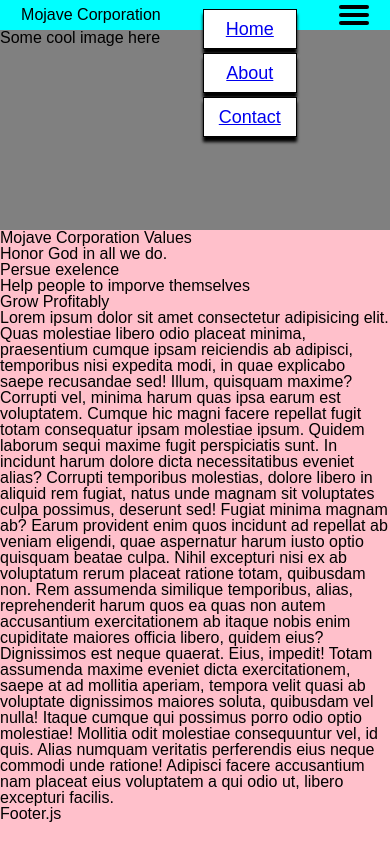
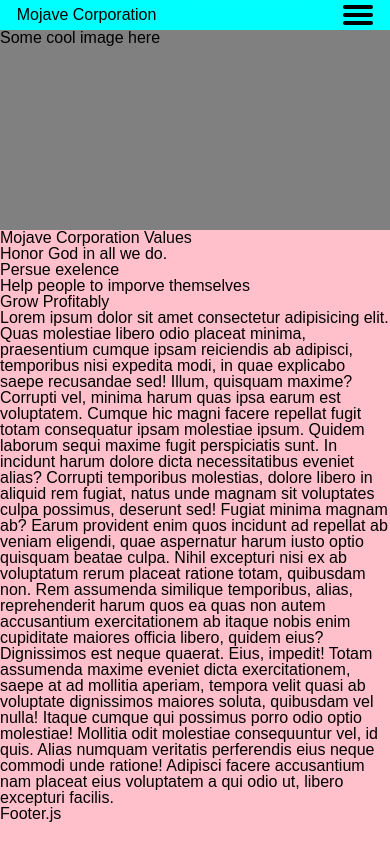
Before and after one commit to JordanOfTroy/MojaveCorp, a React (Create React App) app: page /#/ in a window 390 px wide. Built offline with nearby package versions, Linux system fonts and the light colour scheme.

Commit message:
made burger-to-X animation

```diff
--- a/src/App.css
+++ b/src/App.css
@@ -34,16 +34,23 @@
     list-style-type: none;
     /* border: solid 2px red; */
     position: relative;
-    top: 60px
+    top: -85px;
+    background-color: white;
+    transition: 1s;
+  }
+
+  #nav ul.open {
+    top: 56px
   }
 
   #nav ul li {
     position: relative;
+    width: 120px;
     margin-bottom: 4px;
     border:  solid black 1px;
     padding: 10px 15px;
     text-align: center;
-    background-color: white;
+    background-color: inherit;
     box-shadow: 0px 5px 3px black;
     font-size: 18px;
   }
@@ -67,5 +74,25 @@
     border-radius: 100px;
     background-color: black;
     margin: 2px 0px;
+    transition: .7s;
   }
+
+  .patty.lean_left {
+    /* background-color: red; */
+    transform: rotate(-405deg) translate(0px, 10px);
+
+  }
+
+  .patty.go_away {
+    transform: rotate(720deg);
+    opacity: 0;
+  }
+
+  .patty.lean_right {
+    /* background-color: yellow; */
+    transform: rotate(405deg) translate(-1px, -11px);
+  }
+
+
+
 }
--- a/src/Components/Nav.js
+++ b/src/Components/Nav.js
@@ -29,9 +29,9 @@ class Nav extends Component {
           <li><Link className='link link_3' to='/Contact' >Contact</Link></li>
         </ul>
         <div className={"burger_menu" + (showDrawer ? ' crossed' : ' bars')} onClick={()=>this.handleClick()}>
-          <div className="patty top_patty"></div>
-          <div className="patty middle_patty"></div>
-          <div className="patty bottom_patty"></div>
+          <div className={"patty top_patty" + (showDrawer ? ' lean_left' : 'bar')}></div>
+          <div className={"patty middle_patty" + (showDrawer ? ' go_away' : 'bar')}></div>
+          <div className={"patty bottom_patty" + (showDrawer ? ' lean_right' : 'bar')}></div>
         </div>
       </div>
     )
```
